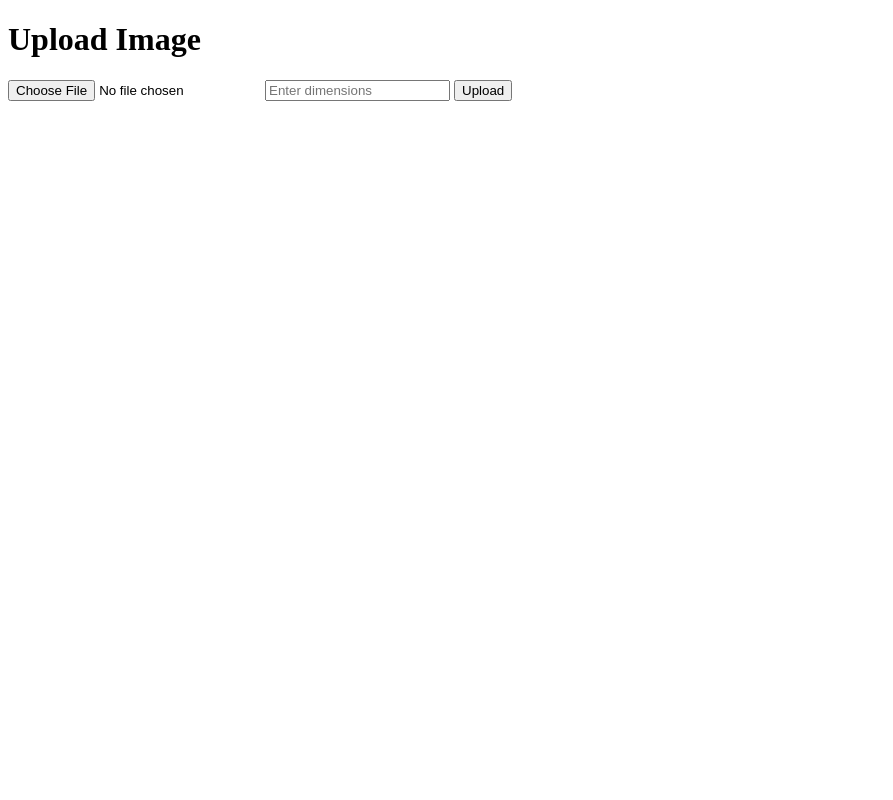
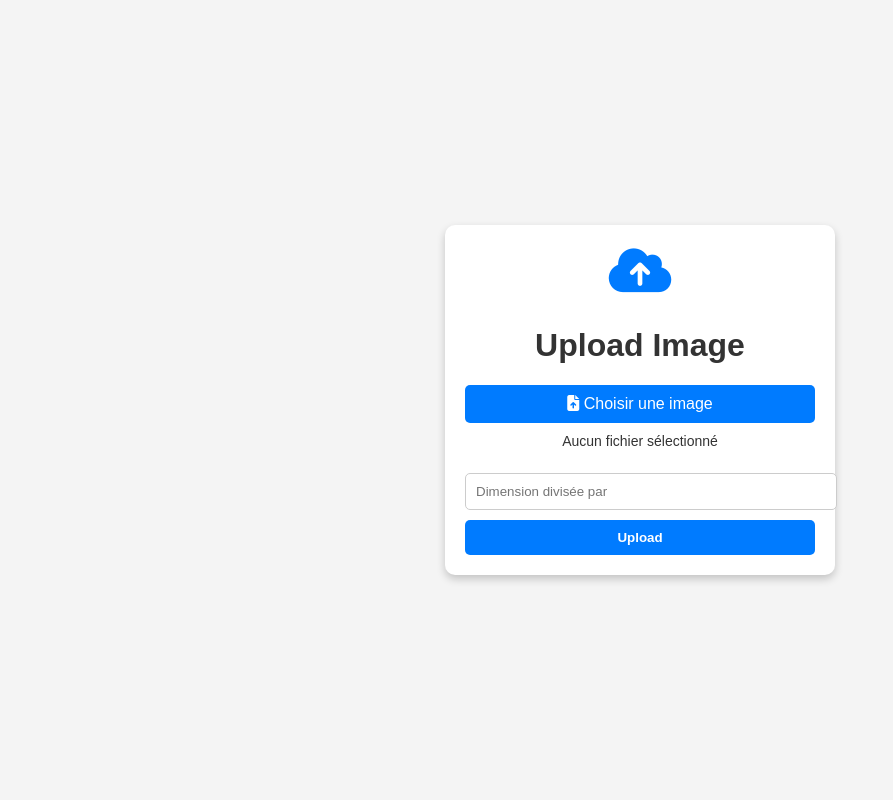
Before and after one commit to InsertNamee/TPFinalAzureWebApp, a PHP site: page / in a window 1280 px wide. Shown: the whole page, without its empty margins (0-893 px from the left). Run offline with PHP 8.4, Linux system fonts and the light colour scheme; some libraries are stand-ins or nearby versions.

Commit message:
ça marche presque

```diff
--- a/index.php
+++ b/index.php
@@ -42,19 +42,92 @@ if ($_SERVER['REQUEST_METHOD'] === 'POST') {
 }*/
 ?>
 
-<!doctype html>
+<!DOCTYPE html>
 <html lang="en">
 <head>
     <meta charset="UTF-8">
     <meta name="viewport" content="width=device-width, initial-scale=1.0">
     <title>Upload Image</title>
+    <script src="https://kit.fontawesome.com/a076d05399.js" crossorigin="anonymous"></script>
+    <style>
+        body {
+            font-family: Arial, sans-serif;
+            display: flex;
+            justify-content: center;
+            align-items: center;
+            height: 100vh;
+            background-color: #f4f4f4;
+            margin: 0;
+        }
+        .upload-container {
+            background: white;
+            padding: 20px;
+            border-radius: 10px;
+            box-shadow: 0 4px 8px rgba(0, 0, 0, 0.2);
+            text-align: center;
+            width: 350px;
+        }
+        .upload-container h1 {
+            color: #333;
+        }
+        .upload-container label {
+            display: block;
+            background: #007BFF;
+            color: white;
+            padding: 10px;
+            border-radius: 5px;
+            cursor: pointer;
+            margin: 10px 0;
+        }
+        .upload-container input[type="file"] {
+            display: none;
+        }
+        .upload-container input[type="text"],
+        .upload-container input[type="submit"] {
+            width: 100%;
+            padding: 10px;
+            margin-top: 10px;
+            border: 1px solid #ccc;
+            border-radius: 5px;
+        }
+        .upload-container input[type="submit"] {
+            background: #007BFF;
+            color: white;
+            border: none;
+            cursor: pointer;
+            font-weight: bold;
+        }
+        .upload-container input[type="submit"]:hover {
+            background: #0056b3;
+        }
+        .icon {
+            font-size: 50px;
+            color: #007BFF;
+            margin-bottom: 10px;
+        }
+        #file-name {
+            margin-top: 10px;
+            color: #333;
+            font-size: 14px;
+        }
+    </style>
 </head>
 <body>
-    <h1>Upload Image</h1>
-    <form method="post" enctype="multipart/form-data">
-        <input type="file" name="file" required>
-        <input type="text" name="dimensions" placeholder="Enter dimensions" required>
-        <input type="submit" value="Upload">
-    </form>
-</body>
-</html>
+
+    <div class="upload-container">
+        <i class="fas fa-cloud-upload-alt icon"></i>
+        <h1>Upload Image</h1>
+        <form method="post" enctype="multipart/form-data">
+            <label for="file-upload"><i class="fas fa-file-upload"></i> Choisir une image</label>
+            <input type="file" id="file-upload" name="image" accept="image/*" required onchange="displayFileName(this)">
+            <p id="file-name">Aucun fichier sélectionné</p>
+            <input type="text" name="dimensions" placeholder="Dimension divisée par" required>
+            <input type="submit" value="Upload">
+        </form>
+    </div>
+
+    <script>
+        function displayFileName(input) {
+            if (input.files.length > 0) {
+                document.getElementById("file-name").textContent = "Fichier : " + input.files[0].name;
+            }
```
